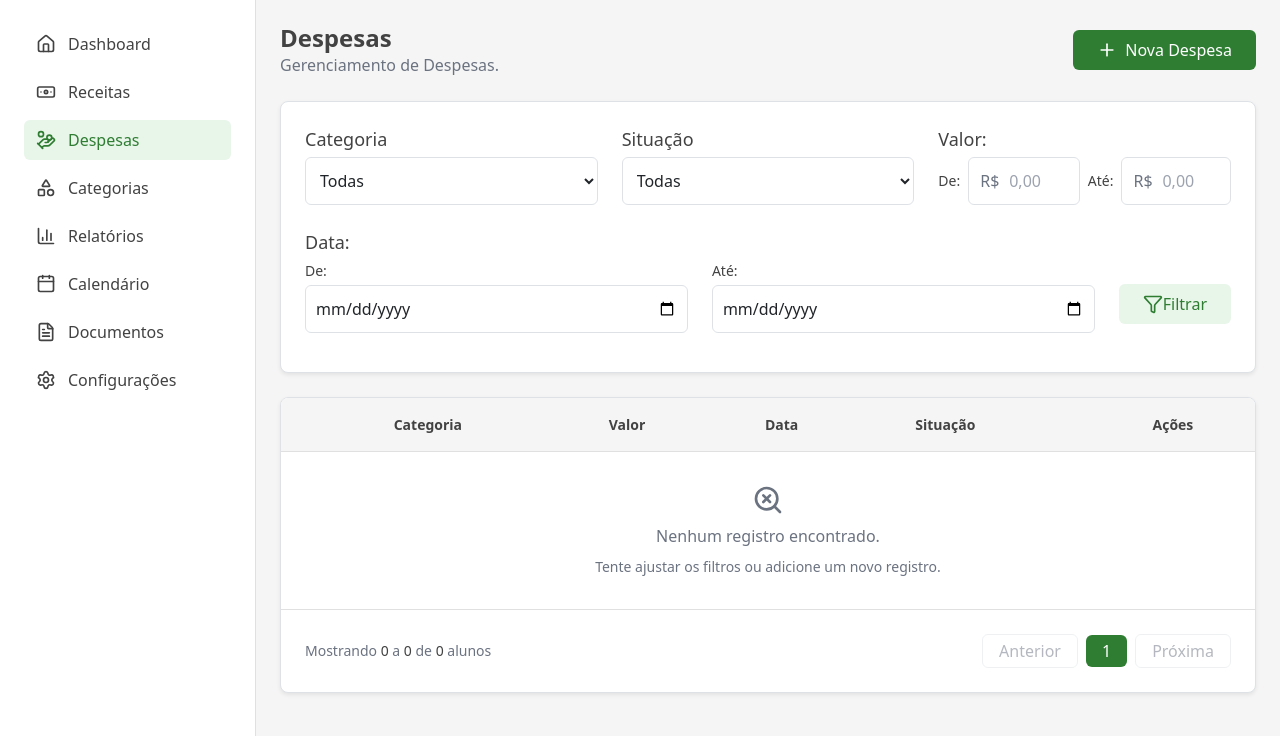
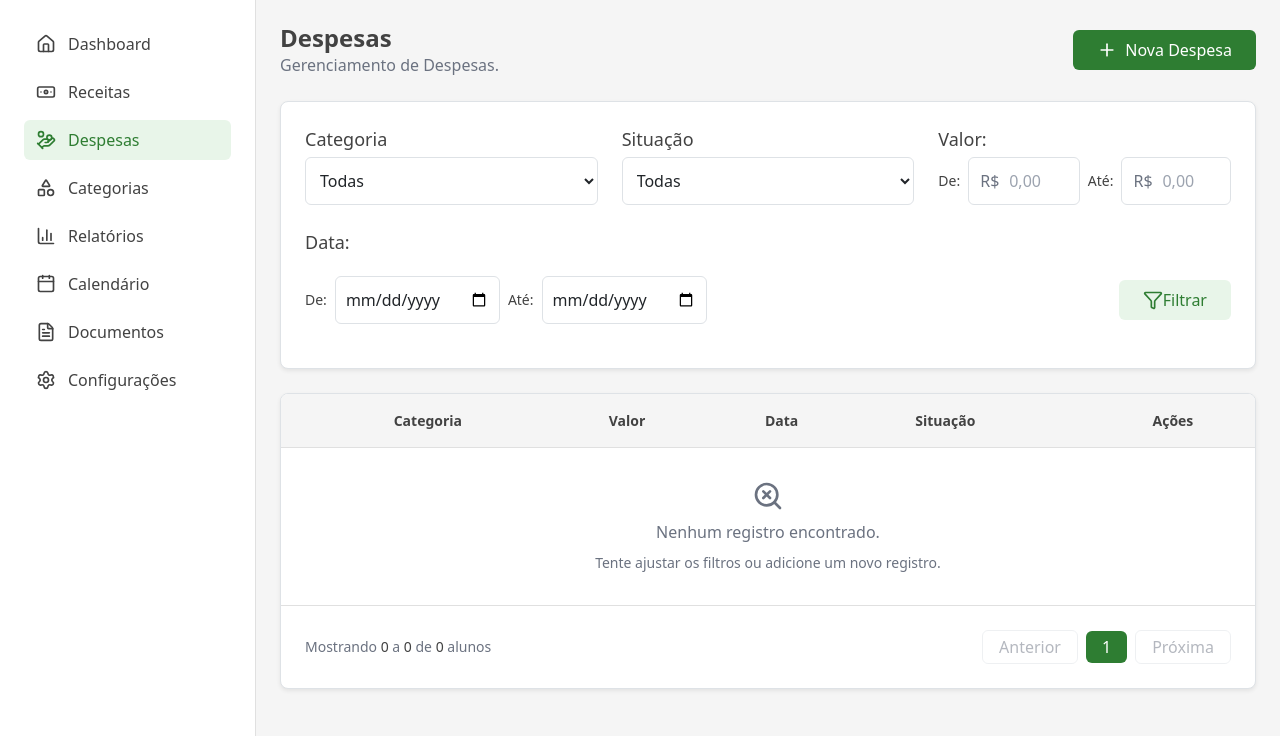
Before and after one commit to raphaeldecm/sisgef, a Django app: page /transactions/expense/list/ in a window 1280 px wide. Shown: the part 64-800 px from the top of the page. Run offline with Django 5.2, Linux system fonts and the light colour scheme; data that the repository does not hold is empty; parts of the project's set-up code (start-up, migrations or seed data) failed here and were passed over; some libraries are stand-ins or nearby versions.

Commit message:
Adicionar classes CSS para alinhamento automático e reverso em flexbox, além de ajustes na exibição do formulário de filtro de despesas.

```diff
--- a/sisgef/static/css/output.css
+++ b/sisgef/static/css/output.css
@@ -752,6 +752,10 @@ video {
   margin-right: 0.25rem;
 }
 
+.ml-auto {
+  margin-left: auto;
+}
+
 .block {
   display: block;
 }
@@ -941,6 +945,10 @@ video {
 
 .flex-row {
   flex-direction: row;
+}
+
+.flex-row-reverse {
+  flex-direction: row-reverse;
 }
 
 .flex-col {
--- a/sisgef/transactions/templates/expense/expense_list.html
+++ b/sisgef/transactions/templates/expense/expense_list.html
@@ -81,10 +81,10 @@
     </div>
 
     <div class="sm:col-span-2 md:col-span-3">
-      <label class="block text-lg font-medium text-[#424242] mb-1">Data:</label>
-      <div class="flex flex-wrap gap-4">
-        <div class="flex-1">
-          <label for="id_date_from" class="block text-sm font-medium text-[#424242] mb-1">De:</label>
+      <label class="block text-lg font-medium text-[#424242] ">Data:</label>
+      <div class="flex flex-wrap gap-2">
+        <div class="flex items-center gap-2">
+          <label for="id_date_from" class="block text-sm font-medium text-[#424242]">De:</label>
           <input
             type="date"
             name="date_from"
@@ -93,8 +93,8 @@
             class="w-full h-[48px] px-[10px] rounded-md border border-[#E0E0E0] focus:border-[#2E7D32] focus:ring focus:ring-[#E8F5E9] transition-colors"
           >
         </div>
-        <div class="flex-1">
-          <label for="id_date_to" class="block text-sm font-medium text-[#424242] mb-1">Até:</label>
+        <div class="flex items-center gap-2">
+          <label for="id_date_to" class="block text-sm font-medium text-[#424242]">Até:</label>
           <input
             type="date"
             name="date_to"
@@ -103,10 +103,11 @@
             class="w-full h-[48px] px-[10px] rounded-md border border-[#E0E0E0] focus:border-[#2E7D32] focus:ring focus:ring-[#E8F5E9] transition-colors"
           >
         </div>
-        <button type="submit" class="flex items-center my-4 bg-[#E8F5E9] text-[#2E7D32] px-4 py-2 rounded-md hover:bg-[#C8E6C9] transition-colors">
+        <button type="submit" class="flex items-center my-4 bg-[#E8F5E9] text-[#2E7D32] px-4 py-2 rounded-md hover:bg-[#C8E6C9] transition-colors ml-auto">
           <i data-lucide="filter" class="h-5 w-5"></i>
           Filtrar
         </button>
+
       </div>
     </div>
   </form>
```
